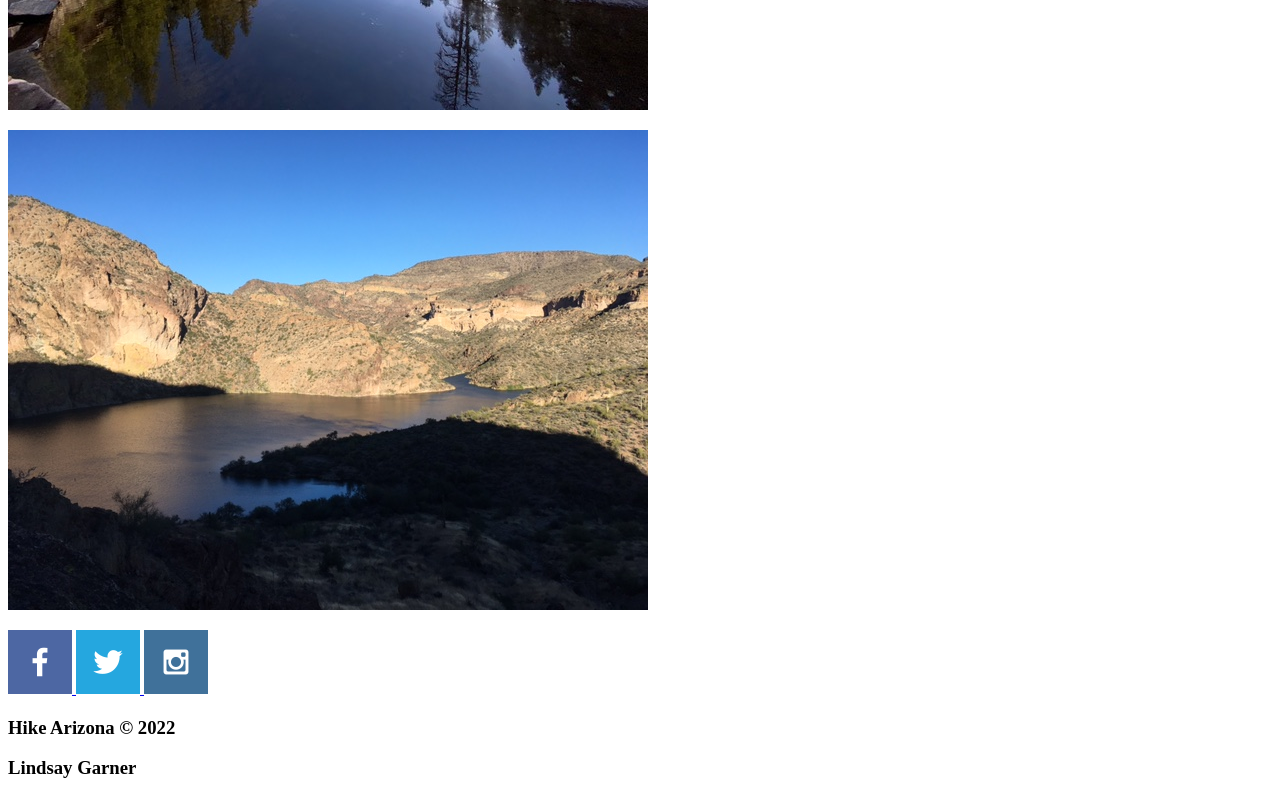
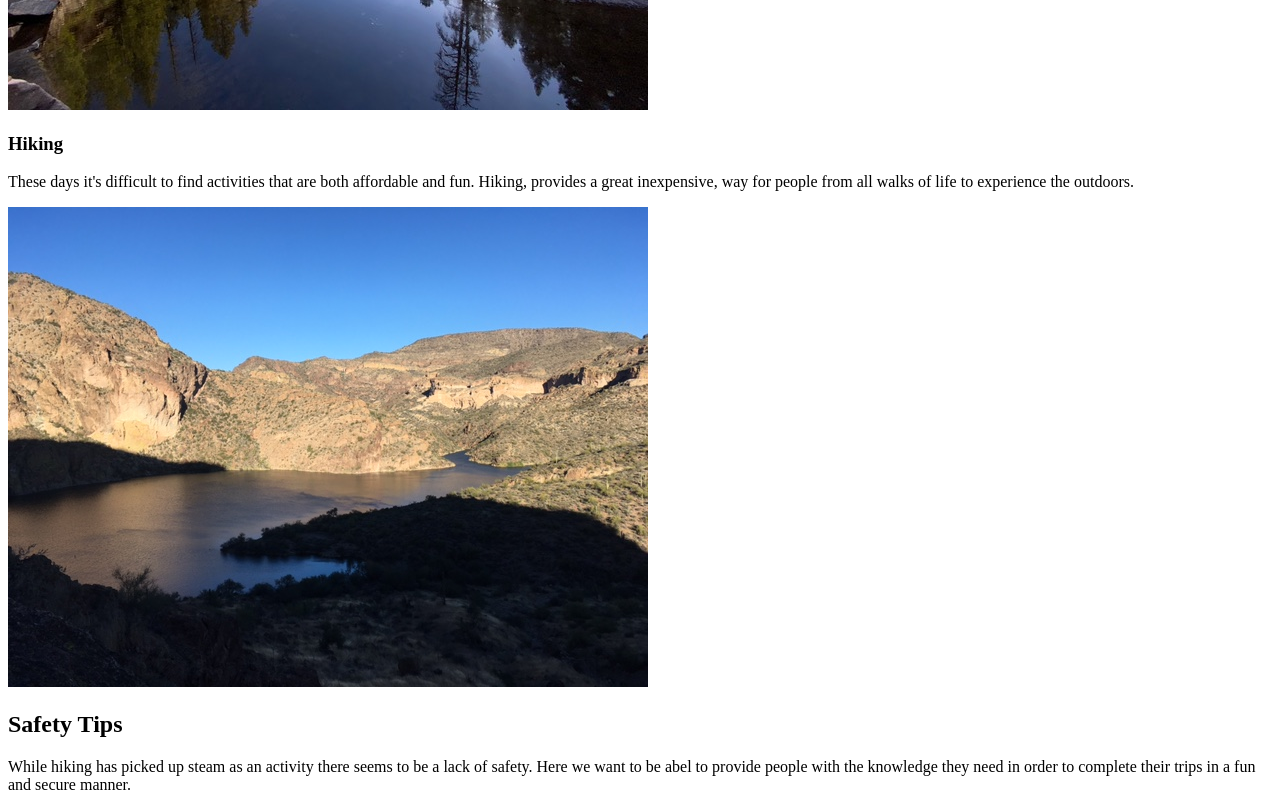
Before and after one commit to lingarner/lingarner.github.io, a plain HTML site: page wrr/hiking_site/index.html in a window 1280 px wide. Shown: the part 900-1698 px from the top of the page. Drawn offline with Linux system fonts and the light colour scheme.

Commit message:
more hiking page

```diff
--- a/wrr/hiking_site/index.html
+++ b/wrr/hiking_site/index.html
@@ -19,14 +19,21 @@
     <main>
         <section>
             <img src="images/IMG_1.jpg">
+            <h3>Hiking</h3>
             <p>
-
+                These days it's difficult to find activities that
+                are both affordable and fun. Hiking, provides a great inexpensive,
+                way for people from all walks of life to experience
+                the outdoors.
             </p>
         </section>
         <section>
             <img src="images/IMG_2.JPG">
+            <h2>Safety Tips</h2>
             <p>
-
+                While hiking has picked up steam as an activity there seems to be a lack
+                of safety. Here we want to be abel to provide people with
+                the knowledge they need in order to complete their trips in a fun and secure manner.
             </p>
         </section>
     </main>
```
